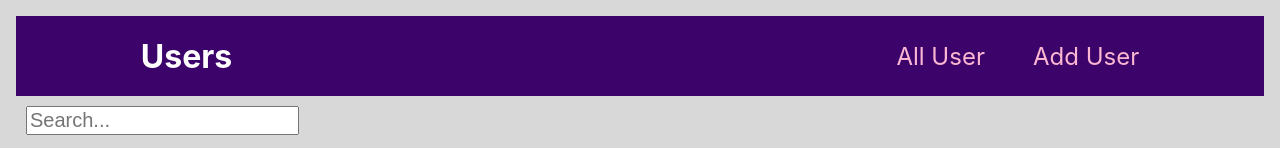
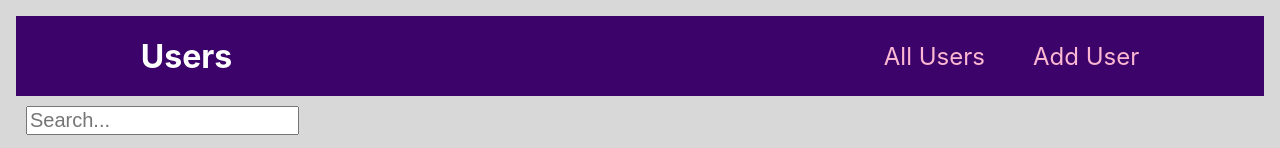
Before and after one commit to bekasturua/Junior-NextJs-Developer-Task, a Next.js app: page / in a window 1280 px wide. Shown: the top 148 px of the page. Built offline with nearby package versions, Linux system fonts and the light colour scheme.

Commit message:
fix: add-user page link

```diff
--- a/components/home/Navigation.js
+++ b/components/home/Navigation.js
@@ -2,17 +2,17 @@ import Link from "next/link";
 
 import classes from "./Navigation.module.css";
 
-function MainNavigation() {
+function Navigation() {
   return (
     <header className={classes.header}>
       <div className={classes.logo}>Users</div>
       <nav>
         <ul>
           <li>
-            <Link href="/">All User</Link>
+            <Link href="/">All Users</Link>
           </li>
           <li>
-            <Link href="/">Add User</Link>
+            <Link href="/add-user">Add User</Link>
           </li>
         </ul>
       </nav>
@@ -20,4 +20,4 @@ function MainNavigation() {
   );
 }
 
-export default MainNavigation;
+export default Navigation;
```
